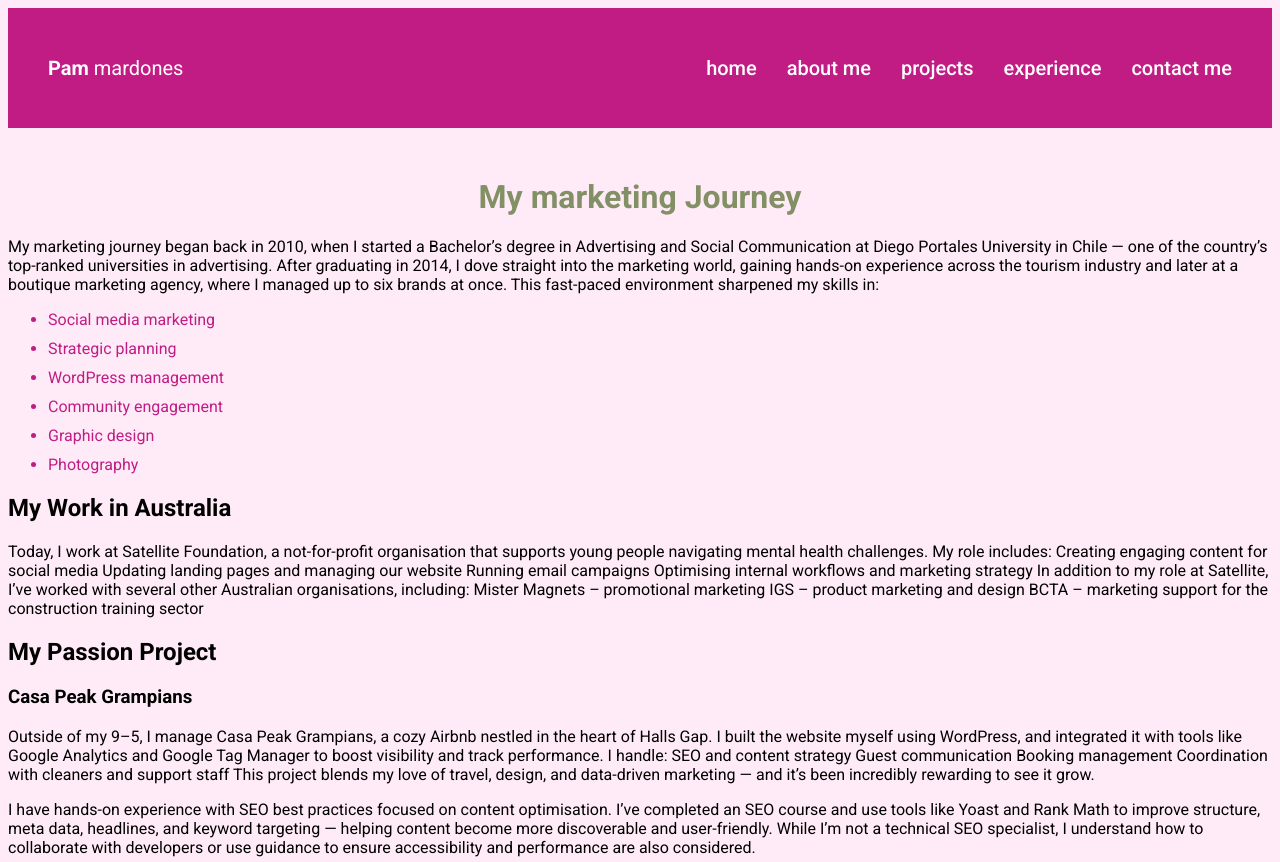
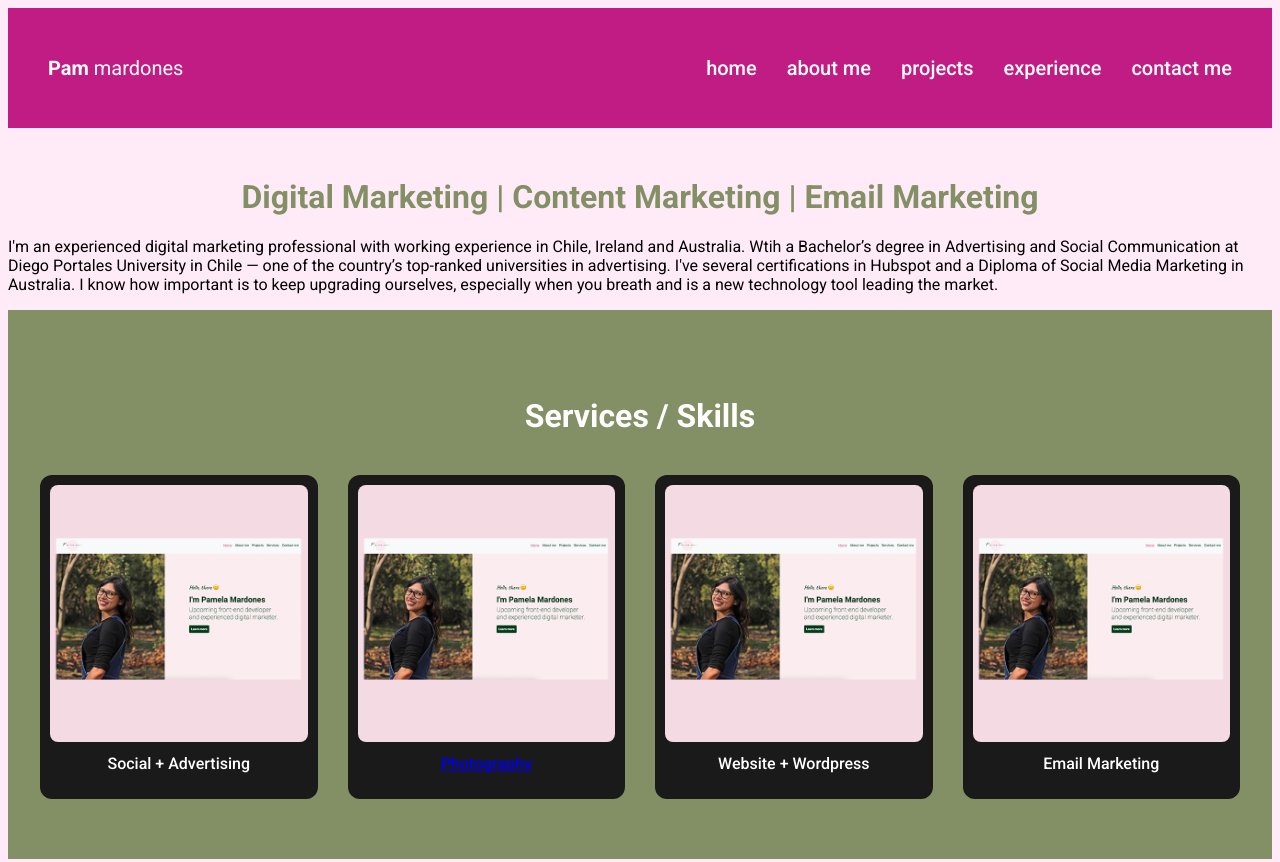
Before and after one commit to Pamguicha/portfolio_2025, a plain HTML site: page experience.html in a window 1280 px wide. Shown: the top 862 px of the page. Drawn offline with Linux system fonts and the light colour scheme.

Commit message:
added new changes experience page

```diff
--- a/experience.html
+++ b/experience.html
@@ -45,50 +45,52 @@
   </header>
 
   <h1 class="title-experiencePage">
-    My marketing Journey
+    Digital Marketing | Content Marketing | Email Marketing
   </h1>
 
 
   <div class="wavy-line"></div>
   <p class="paragraph-experience">
-    My marketing journey began back in 2010, when I started a Bachelor’s degree in Advertising and Social Communication
-    at
-    Diego Portales University in Chile — one of the country’s top-ranked universities in advertising.
-    After graduating in 2014, I dove straight into the marketing world, gaining hands-on experience across the tourism
-    industry and later at a boutique marketing agency, where I managed up to six brands at once. This fast-paced
-    environment
-    sharpened my skills in:
+    I'm an experienced digital marketing professional with working experience in Chile, Ireland and Australia.
+    Wtih a Bachelor’s degree in Advertising and Social Communication at Diego Portales University in Chile — one of the
+    country’s top-ranked universities in advertising. I've several certifications in Hubspot and a Diploma of Social
+    Media
+    Marketing in Australia. I know how important is to keep upgrading ourselves, especially when you breath and is a new
+    technology tool leading the market.
+
   </p>
 
-  <ul class="certificate-list">
-    <li class="certificate-name">Social media marketing</li>
-    <li class="certificate-name">Strategic planning</li>
-    <li class="certificate-name">WordPress management</li>
-    <li class="certificate-name">Community engagement</li>
-    <li class="certificate-name">Graphic design</li>
-    <li class="certificate-name">Photography</li>
-  </ul>
+  <section class="services-section">
+    <h2>Services / Skills</h2>
+    <div class="services-grid">
+      <div class="service">
+        <img src="images/ressponsive-website.png" alt="Social and advertising mockups">
+        <p>Social + Advertising</p>
+      </div>
+      <a href="https://www.flickr.com/photos/pammguicha/" class="service-link">
+        <div class="service">
+          <img src="images/ressponsive-website.png" alt="Social and advertising mockups">
+          <p>Photography</p>
+        </div>
+      </a>
+      <div class="service">
+        <img src="images/ressponsive-website.png" alt="Branding product design">
+        <p>Website + Wordpress</p>
+      </div>
+      <div class="service">
+        <img src="images/ressponsive-website.png" alt="Out of home advertising example">
+        <p>Email Marketing</p>
+      </div>
+    </div>
+  </section>
 
 
-  <h2 class="subtitle-experience">
-    My Work in Australia
-  </h2>
 
-  <p class="paragraph-experience">
 
-    Today, I work at Satellite Foundation, a not-for-profit organisation that supports young people navigating mental
-    health
-    challenges. My role includes:
-    Creating engaging content for social media
-    Updating landing pages and managing our website
-    Running email campaigns
-    Optimising internal workflows and marketing strategy
-    In addition to my role at Satellite, I’ve worked with several other Australian organisations, including:
-    Mister Magnets – promotional marketing
-    IGS – product marketing and design
-    BCTA – marketing support for the construction training sector
-  </p>
 
+
+
+  <div class="container-grampians">
     <h2 class="subtitle-experience">
       My Passion Project
     </h2>
@@ -103,24 +105,51 @@
       myself using WordPress, and integrated it with tools like Google Analytics and Google Tag Manager to boost
       visibility
       and track performance. I handle:
-    SEO and content strategy
-    Guest communication
-    Booking management
-    Coordination with cleaners and support staff
-    This project blends my love of travel, design, and data-driven marketing — and it’s been incredibly rewarding to see
+    </p>
+    <ol>
+      <li>SEO and content strategy</li>
+      <li>Guest communication</li>
+      <li>Booking management</li>
+      <li>Coordination with cleaners</li>
+      <p class="paragraph-experience">
+        This project blends my love of travel, design, and data-driven marketing — and it’s been incredibly rewarding to
+        see
         it
         grow.
       </p>
+    </ol>
+
+
 
     <p class="paragraph-experience">
 
-    I have hands-on experience with SEO best practices focused on content optimisation. I’ve completed an SEO course and
+      I have hands-on experience with SEO best practices focused on content optimisation. I’ve completed an SEO course
+      and
       use
       tools like Yoast and Rank Math to improve structure, meta data, headlines, and keyword targeting — helping content
       become more discoverable and user-friendly. While I’m not a technical SEO specialist, I understand how to
       collaborate
       with developers or use guidance to ensure accessibility and performance are also considered.
     </p>
+  </div>
+  <h1> Featured work</h1>
+  <section aria-labelledby="certificates-title">
+    <h2 class="certificates-title">Certifications & Courses</h2>
+    <ul class="certificate-list">
+      <li class="certificate-name">SheCodes</li>
+      <li class="certificate-name">Canva</li>
+      <li class="certificate-name">SEO</li>
+      <li class="certificate-name">Code Academy</li>
+      <li class="certificate-name">General Assembly</li>
+      <li class="certificate-name">Monarch Institute</li>
+      <li class="certificate-name">Hubspot</li>
+      <li class="certificate-name">Coursera</li>
+      <li class="certificate-name">MCIE</li>
+      <li class="certificate-name">Google Analytics</li>
+      <li class="certificate-name">LinkedIn Learning</li>
+      <li class="certificate-name">Foto Cine Club de Chile</li>
+    </ul>
+  </section>
 
   <h3 class="sub-subtitle-experience">
     What I'm learning
@@ -141,6 +170,26 @@
   <h3 class="sub-subtitle-experience">
     Tools I use
   </h3>
+  <img src="logos/64px-WordPress_blue_logo.svg.png" alt="an image of wordpress logo" width="50" height="50">
+  <img src="logos/canva.png" alt="an image of canva logo" width="50" height="50">
+  <img src="logos/meta-color.svg" alt="an image of meta logo" width="50" height="50">
+  <img src="logos/google-tag-manager-icon.svg" alt="an image of tag manager logo" width="50" height="50">
+  <img src="logos/cdnlogo.com_google-analytics.svg" alt="an image of google Analytics" width="50" height="50">
+  <img src="logos/zoho-logo-512.png" alt="an image of Zoho" width="120" height="50">
+  <img src="logos/monday.png" alt="an image of Monday.com" width="120" height="40">
+  <img src="logos/MC_Logo.jpg" alt="an image of mailchimp" width="50" height="50">
+  <img src="logos/cdnlogo.com_adobe-premiere-pro-cc-14-3-0-svg.svg" alt="an image of adobe premiere" width="50"
+    height="50">
+
+  <img src="logos/cdnlogo.com_adobe-illustrator-cc-icon.svg" alt="an image of illustrator" width="50" height="50">
+  <img src="logos/Adobe_Photoshop_CC_icon.svg.png" alt="an image of a photoshop icon" width="50" height="50">
+  <img src="logos/Adobe_Photoshop_Lightroom_CC_logo.svg.png" alt="an image of the lightroom icon " width="50"
+    height="50">
+  <img src="logos/HTML5_Badge_512.png" alt="an image of the HTML " width="50" height="50">
+  <img src="logos/121-css3-512.webp" alt="an image of CSS " width="50" height="50">
+  <img src="logos/Javascript-logo.png" alt="an image of JavaScript " width="50" height="50">
+  <img src="logos/Visual_Studio_Code_1.35_icon.svg.png" alt="an image of Visual Studio " width="50" height="50">
+  <img src="logos/chatgpt.png" alt="an image of Visual Studio " width="50" height="50">
 
   <section class="wave-section">
     <div class="content">
--- a/style.css
+++ b/style.css
@@ -222,6 +222,57 @@ background-color: var(--secondary-branding);
   margin-top: 50px;
 }
 
+.services-section {
+  padding: 60px 20px;
+  background-color: var(--third-color-branding);
+  color: white;
+  text-align: center;
+}
+
+.services-section h2 {
+  font-size: 2rem;
+  margin-bottom: 40px;
+}
+
+.services-grid {
+  display: grid;
+  grid-template-columns: repeat(auto-fit, minmax(250px, 1fr));
+  gap: 30px;
+  max-width: 1200px;
+  margin: 0 auto;
+}
+
+.service {
+  background-color: #1a1a1a;
+  border-radius: 12px;
+  overflow: hidden;
+  padding: 10px;
+  transition: transform 0.3s ease;
+}
+
+.service:hover {
+  transform: scale(1.03);
+}
+
+.service img {
+  width: 100%;
+  height: auto;
+  display: block;
+  border-radius: 8px;
+}
+
+.service p {
+  margin-top: 12px;
+  font-size: 1rem;
+  font-weight: 500;
+}
+
+
+.container-grampians{
+  background-color: #FFFFFF;
+}
+
+
 /* contact us*/
 
 .title-contact{
```
Also changed, not shown: about-me.html (+3 -17 lines), projects.html (+15 -1 lines), images/casapeakgrampians.png (added), logos/64px-WordPress_blue_logo.svg.png (added), logos/chatgpt.png (added), logos/google-tag-manager-icon.svg (added), logos/meta-color.svg (added), logos/monday.png (added). Lines whose indentation alone changed are shown as unchanged.
